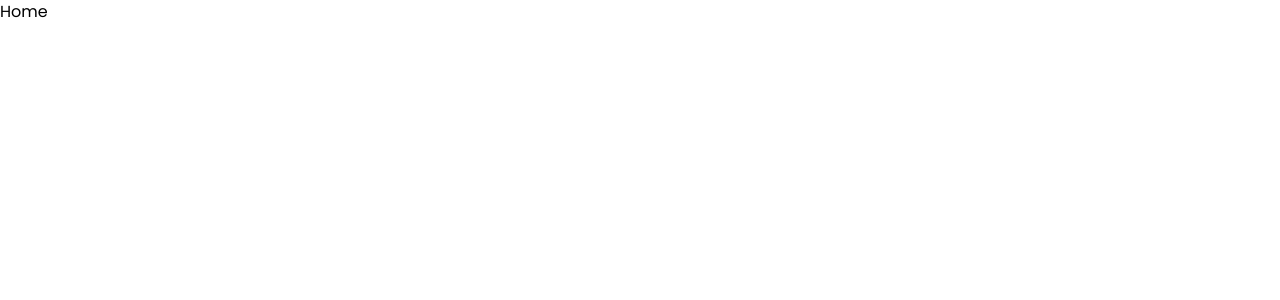
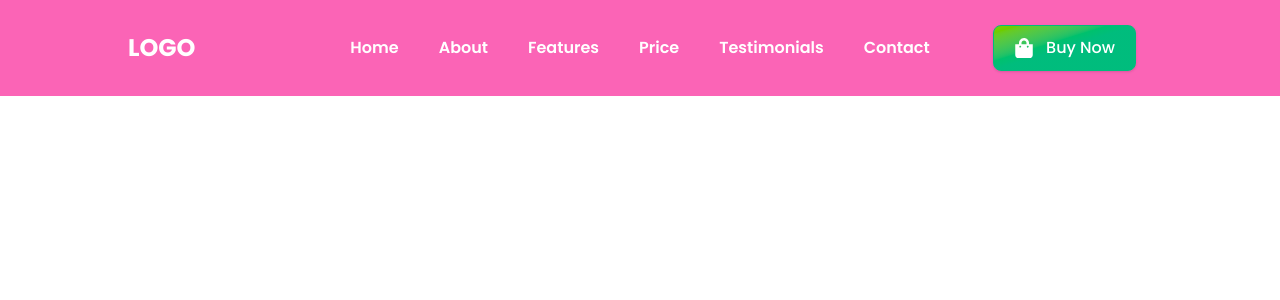
Before and after one commit to gabriellamsa/nextjs-product-landing, a Next.js app: page / in a window 1280 px wide. Shown: the top 300 px of the page. Built offline with nearby package versions, Linux system fonts and the light colour scheme.

Commit message:
feat: add Navbar components

```diff
--- /dev/null
+++ b/src/app/components/navbar/MobileNav.tsx
@@ -0,0 +1,3 @@
+export const MobileNav = () => {
+  return <div>MobileNav</div>;
+};
--- /dev/null
+++ b/src/app/components/navbar/Navbar.tsx
@@ -0,0 +1,43 @@
+import { navLinks } from "@/app/constant/constant";
+import Link from "next/link";
+import { FaShoppingBag } from "react-icons/fa";
+import { HiBars3BottomRight } from "react-icons/hi2";
+
+export const Navbar = () => {
+  return (
+    <div className="transition-all duration-200 h-[12vh] z-[100] fixed w-full bg-pink-400">
+      <div className="flex items-center h-full sm:w-[80%] w-[90%] mx-auto relative">
+        {/* LOGO */}
+        <div className="absolute left-0 text-white font-bold text-2xl">
+          LOGO
+        </div>
+
+        <div className="hidden lg:flex items-center justify-center w-full">
+          <div className="flex items-center space-x-10">
+            {navLinks.map((link) => (
+              <Link
+                href={link.url}
+                key={link.id}
+                className="text-white hover:text-gray-600 font-semibold transition-all duration-200"
+              >
+                <p>{link.label}</p>
+              </Link>
+            ))}
+          </div>
+        </div>
+
+        <div className="absolute right-0 flex items-center space-x-4">
+          <a
+            href="#_"
+            className="inline-flex items-center justify-center px-5 py-2.5 text-base font-medium text-center text-white border border-emerald-500 rounded-lg shadow-sm cursor-pointer hover:text-gray-600 bg-gradient-to-br from-lime-500 via-emerald-500 to-emerald-500 whitespace-nowrap"
+          >
+            <FaShoppingBag className="mr-3 w-5 h-5" />
+            <span className="relative">Buy Now</span>
+          </a>
+
+          <HiBars3BottomRight className="w-8 h-8 cursor-pointer text-white lg:hidden" />
+        </div>
+      </div>
+    </div>
+  );
+};
--- /dev/null
+++ b/src/app/components/navbar/ResponsiveNav.tsx
@@ -0,0 +1,11 @@
+import { MobileNav } from "./MobileNav";
+import { Navbar } from "./Navbar";
+
+export const ResponsiveNav = () => {
+  return (
+    <div>
+      <Navbar />
+      <MobileNav />
+    </div>
+  );
+};
--- /dev/null
+++ b/src/app/constant/constant.ts
@@ -0,0 +1,32 @@
+export const navLinks = [
+  {
+    id: 1,
+    url: "#",
+    label: "Home",
+  },
+  {
+    id: 2,
+    url: "#",
+    label: "About",
+  },
+  {
+    id: 3,
+    url: "#",
+    label: "Features",
+  },
+  {
+    id: 4,
+    url: "#",
+    label: "Price",
+  },
+  {
+    id: 5,
+    url: "#",
+    label: "Testimonials",
+  },
+  {
+    id: 6,
+    url: "#",
+    label: "Contact",
+  },
+]
--- a/src/app/layout.tsx
+++ b/src/app/layout.tsx
@@ -1,6 +1,7 @@
 import type { Metadata } from "next";
 import { Poppins } from "next/font/google";
 import "./globals.css";
+import { ResponsiveNav } from "./components/navbar/ResponsiveNav";
 
 const font = Poppins({
   weight: ["100", "200", "300", "400", "500", "600", "700", "800", "900"],
@@ -19,7 +20,10 @@ export default function RootLayout({
 }>) {
   return (
     <html lang="en">
-      <body className={`${font.className} antialiased`}>{children}</body>
+      <body className={`${font.className} antialiased`}>
+        <ResponsiveNav />
+        {children}
+      </body>
     </html>
   );
 }
```
